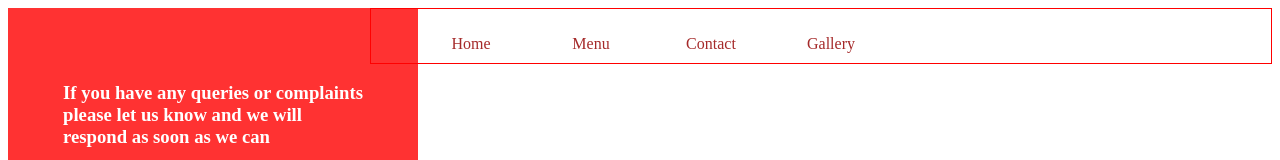
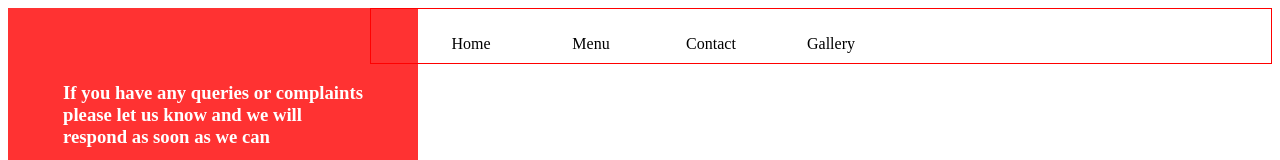
Before and after one commit to ShuXXi/shuxxi.github.io, a plain HTML site: page contact.html in a window 1280 px wide. Shown: the top 160 px of the page. Drawn offline with Linux system fonts and the light colour scheme.

Commit message:
Update contact.html

```diff
--- a/contact.html
+++ b/contact.html
@@ -21,7 +21,7 @@
             }
 
             .box ul li a{text-decoration: none;
-                color: brown;}
+                color: black;}
                 .box ul li:hover{background-color: green;}
                 .box ul li a:hover{color: red;}
 
```
